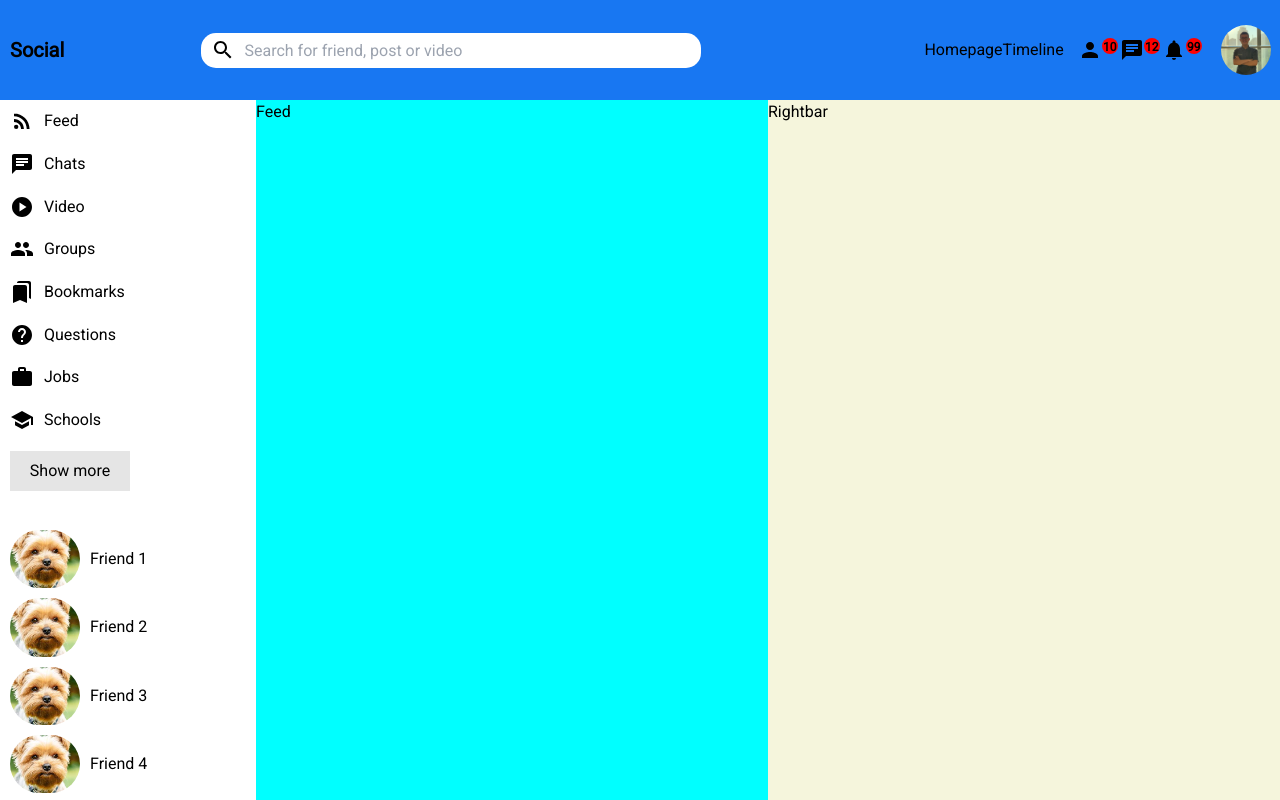
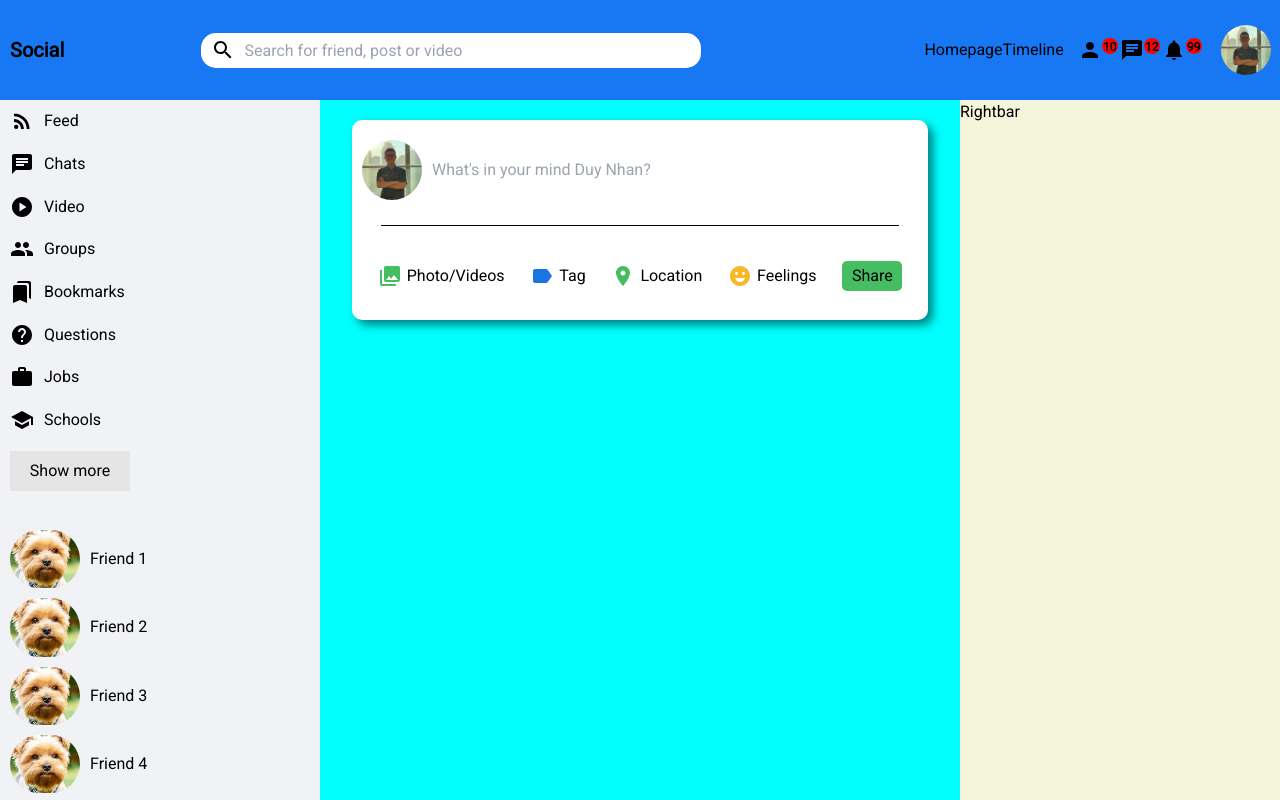
Before and after one commit to vdnhan1608/react-social, a Next.js app: page / in a window 1280 px wide. Built offline with nearby package versions, Linux system fonts and the light colour scheme.

Commit message:
feature: create status box

```diff
--- a/src/app/components/Feed.tsx
+++ b/src/app/components/Feed.tsx
@@ -1,5 +1,10 @@
 import styles from '../layouts/Feed.module.css';
+import { StatusBox } from './StatusBox';
 
 export function Feed() {
-	return <div className={styles.container}>Feed</div>;
+	return (
+		<div className={styles.container}>
+			<StatusBox />
+		</div>
+	);
 }
--- /dev/null
+++ b/src/app/components/StatusBox.tsx
@@ -0,0 +1,47 @@
+import Image from 'next/image';
+import styles from '../layouts/StatusBox.module.css';
+import CollectionsIcon from '@mui/icons-material/Collections';
+import LabelIcon from '@mui/icons-material/Label';
+import LocationOnIcon from '@mui/icons-material/LocationOn';
+import EmojiEmotionsIcon from '@mui/icons-material/EmojiEmotions';
+export function StatusBox() {
+	return (
+		<div className={styles.container}>
+			<div className={styles.statusContainer}>
+				<Image
+					src="/images/avatar.png"
+					alt="avatar"
+					width={60}
+					height={60}
+					className={styles.image}
+				/>
+				{/* <h1>What's in your mind Duy Nhan?</h1> */}
+				<input
+					name="status"
+					placeholder="What's in your mind Duy Nhan?"
+					className={styles.input}
+				/>
+			</div>
+			<div className={styles.line}></div>
+			<div className={styles.postingFeaturesContainer}>
+				<div className={styles.postingFeatureContainer}>
+					<CollectionsIcon style={{ color: '#45bd62' }} />
+					<h1>Photo/Videos</h1>
+				</div>
+				<div className={styles.postingFeatureContainer}>
+					<LabelIcon style={{ color: '#1b74e4' }} />
+					<h1>Tag</h1>
+				</div>
+				<div className={styles.postingFeatureContainer}>
+					<LocationOnIcon style={{ color: '#45bd62' }} />
+					<h1>Location</h1>
+				</div>
+				<div className={styles.postingFeatureContainer}>
+					<EmojiEmotionsIcon style={{ color: '#f7b928' }} />
+					<h1>Feelings</h1>
+				</div>
+				<button className={styles.shareButton}>Share</button>
+			</div>
+		</div>
+	);
+}
--- a/src/app/layouts/Feed.module.css
+++ b/src/app/layouts/Feed.module.css
@@ -1,4 +1,6 @@
 .container {
-	flex: 3;
+	flex: 4;
 	background-color: aqua;
+	display: flex;
+	justify-content: center;
 }
--- a/src/app/layouts/Home.module.css
+++ b/src/app/layouts/Home.module.css
@@ -1,7 +1,7 @@
 .containter {
 	width: 100%;
 	height: 100%;
-	background-color: white;
+	background-color: #f0f2f5;
 }
 
 .bodyContainer {
--- a/src/app/layouts/Rightbar.module.css
+++ b/src/app/layouts/Rightbar.module.css
@@ -1,4 +1,4 @@
 .container {
-	flex: 3;
+	flex: 2;
 	background-color: beige;
 }
--- a/src/app/layouts/Sidebar.module.css
+++ b/src/app/layouts/Sidebar.module.css
@@ -1,5 +1,5 @@
 .container {
-	flex: 1.5;
+	flex: 2;
 	/* width: 80%; */
 	display: flex;
 	flex-direction: column;
--- /dev/null
+++ b/src/app/layouts/StatusBox.module.css
@@ -0,0 +1,70 @@
+.container {
+	margin-top: 20px;
+	width: 90%;
+	height: 200px;
+	background-color: white;
+	display: flex;
+	flex-direction: column;
+	align-items: center;
+	border-radius: 10px;
+	box-shadow: 5px 5px 10px rgba(0, 0, 0, 0.5);
+}
+
+.statusContainer {
+	color: black;
+	width: 100%;
+	height: 100px;
+	display: flex;
+	justify-content: flex-start;
+	align-items: center;
+	padding: 10px;
+}
+
+.input {
+	margin-left: 10px;
+	width: 500px;
+}
+
+.input:focus {
+	outline: none;
+}
+
+.image {
+	border-radius: 30px;
+}
+
+.line {
+	width: 90%;
+	height: 1px;
+	margin-top: 5px;
+	margin-bottom: 5px;
+	background-color: black;
+}
+
+.postingFeaturesContainer {
+	width: 100%;
+	display: flex;
+	align-items: center;
+	justify-content: space-evenly;
+	flex-grow: 1;
+}
+
+.postingFeaturesContainer:hover {
+	cursor: pointer;
+}
+
+.postingFeaturesContainer h1 {
+	margin-left: 5px;
+	color: black;
+}
+
+.postingFeatureContainer {
+	display: flex;
+}
+
+.shareButton {
+	background-color: #45bd62;
+	width: 60px;
+	height: 30px;
+	border-radius: 5px;
+}
```
